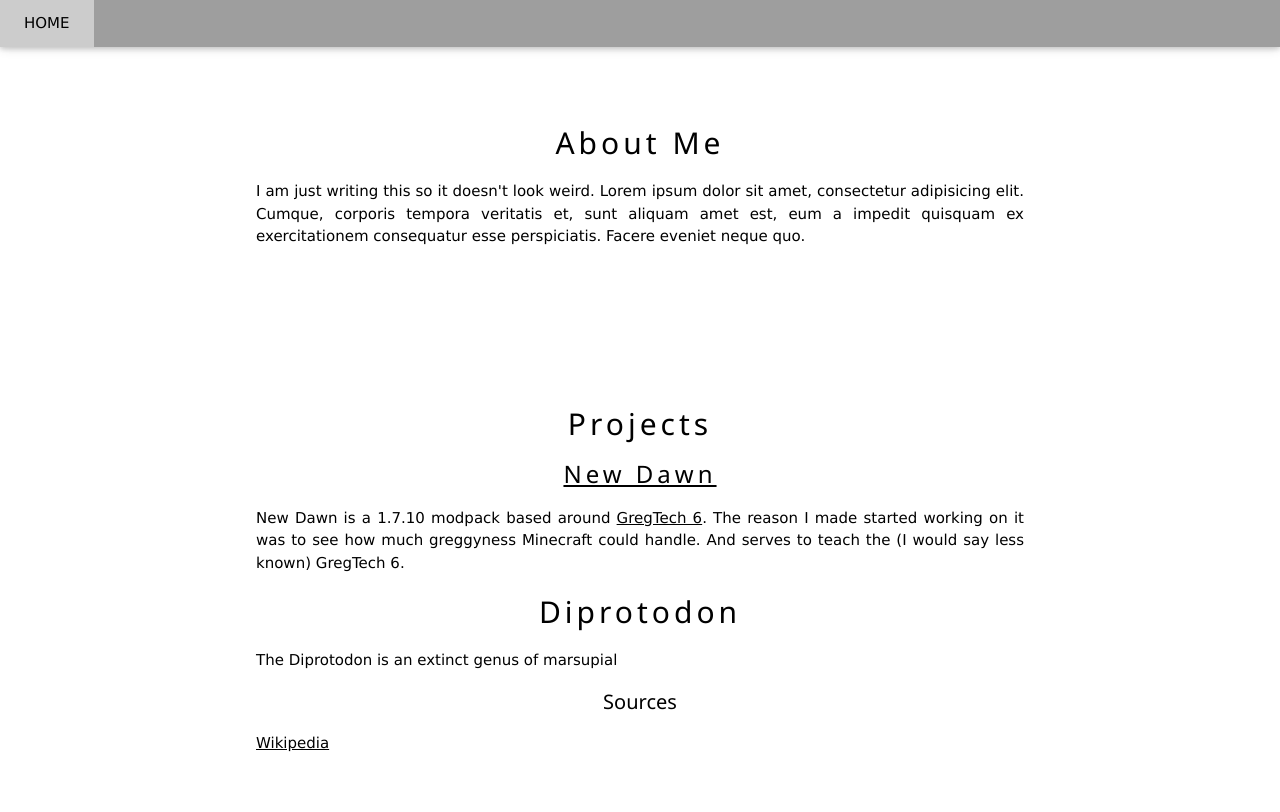
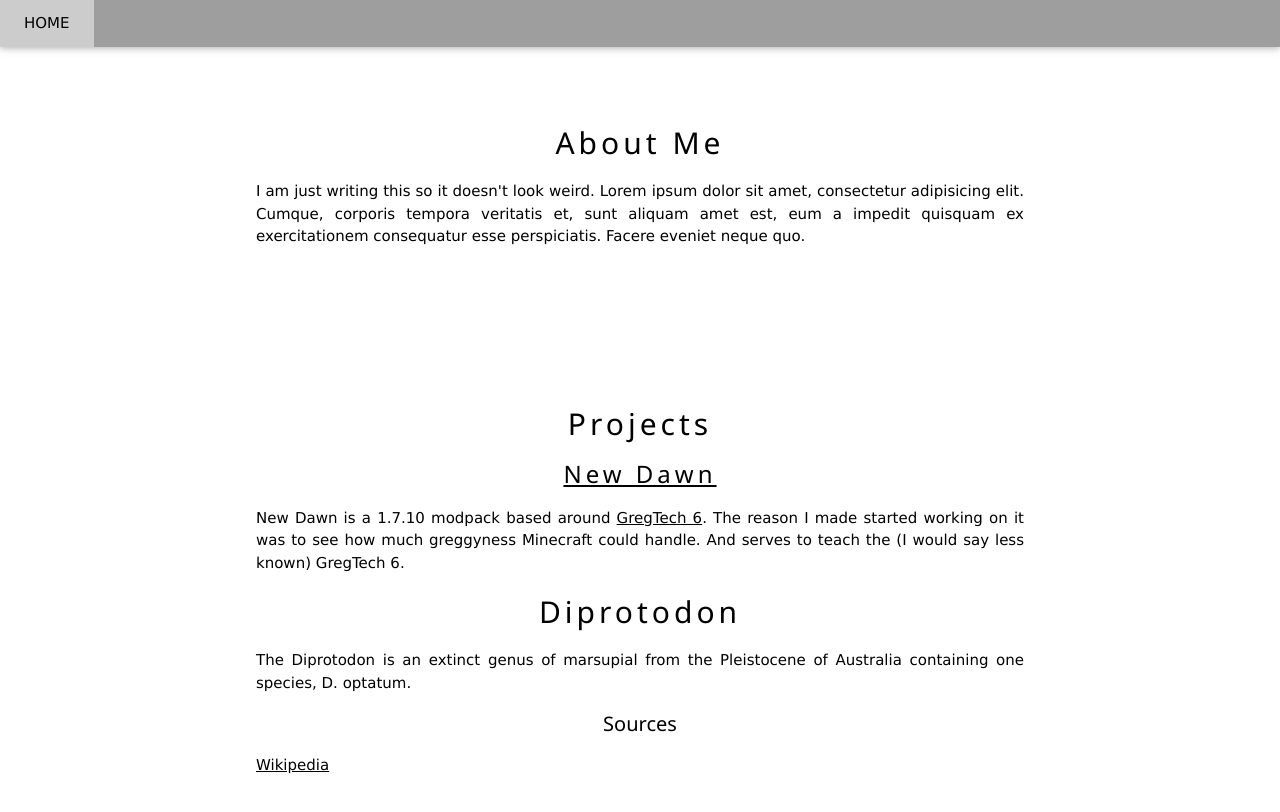
Before and after one commit to RelivoF/diprotodon, a plain HTML site: page index.html in a window 1280 px wide. Drawn offline with nearby package versions, Linux system fonts and the light colour scheme.

Commit message:
stuff - hehe

```diff
--- a/index.html
+++ b/index.html
@@ -19,7 +19,7 @@
 
 	    <h2 class="w3-wide">Diprotodon</h2>
 	    <p class="w3-justify">
-            The Diprotodon is an extinct genus of marsupial
+            The Diprotodon is an extinct genus of marsupial from the Pleistocene of Australia containing one species, D. optatum.
 	    </p>
 
         <h4 class="w3-content">Sources</h4>
```
